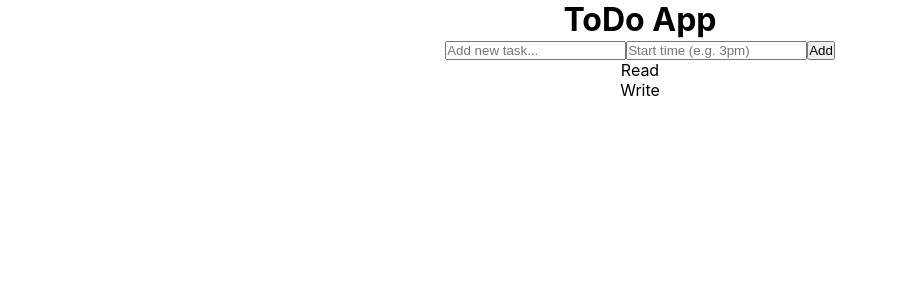
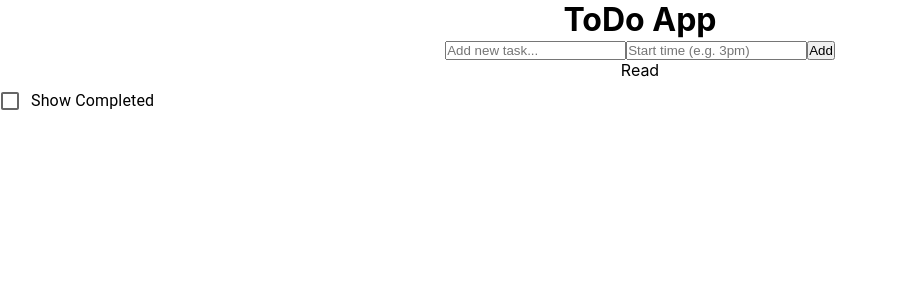
Before and after one commit to krunal002/todoapp, a React (Create React App) app: page / in a window 1280 px wide. Shown: the top 300 px of the page, without its empty margins (0-897 px from the left). Built offline with nearby package versions, Linux system fonts and the light colour scheme.

Commit message:
Toggle added to show completed or not

```diff
--- a/package.json
+++ b/package.json
@@ -3,12 +3,18 @@
   "version": "0.1.0",
   "private": true,
   "dependencies": {
+    "@emotion/react": "^11.11.3",
+    "@emotion/styled": "^11.11.0",
+    "@mui/icons-material": "^5.15.8",
+    "@mui/material": "^5.15.7",
+    "@mui/styled-engine-sc": "^6.0.0-alpha.15",
     "@testing-library/jest-dom": "^5.17.0",
     "@testing-library/react": "^13.4.0",
     "@testing-library/user-event": "^13.5.0",
     "react": "^18.2.0",
     "react-dom": "^18.2.0",
     "react-scripts": "5.0.1",
+    "styled-components": "^6.1.8",
     "web-vitals": "^2.1.4"
   },
   "scripts": {
--- /dev/null
+++ b/src/Component/checkbox.jsx
@@ -0,0 +1,16 @@
+import * as React from "react";
+import FormGroup from "@mui/material/FormGroup";
+import FormControlLabel from "@mui/material/FormControlLabel";
+import Checkbox from "@mui/material/Checkbox";
+
+export default function CheckboxLabel({ label, clickFunction }) {
+  return (
+    <FormGroup>
+      <FormControlLabel
+        control={<Checkbox />}
+        label={label}
+        onClick={clickFunction}
+      />
+    </FormGroup>
+  );
+}
--- /dev/null
+++ b/src/Component/textInput.jsx
@@ -0,0 +1,13 @@
+const TextInput = ({ name, value, placeholder, onChange }) => (
+  <input
+    type="text"
+    name={name}
+    id={name}
+    className="input-field"
+    placeholder={placeholder}
+    value={value}
+    onChange={onChange}
+  />
+);
+
+export default TextInput;
--- a/src/ToDoApp/todo.jsx
+++ b/src/ToDoApp/todo.jsx
@@ -1,9 +1,19 @@
 import { useContext } from "react";
 import { ToDoContext } from "../ToDoContext/context";
+import CheckboxLabel from "../Component/checkbox";
+import TextInput from "../Component/textInput";
 
 const ToDoApp = () => {
-  const { todos, todoTitle, setTodoTitle, todoTime, setTodoTime, addTodo } =
-    useContext(ToDoContext);
+  const {
+    todos,
+    todoTitle,
+    setTodoTitle,
+    todoTime,
+    setTodoTime,
+    addTodo,
+    showCompleted,
+    toggleCompleted,
+  } = useContext(ToDoContext);
 
   return (
     <main>
@@ -13,23 +23,16 @@ const ToDoApp = () => {
 
       <section>
         <div className="add-todo">
-          <input
-            type="text"
-            name="title"
-            id="title"
-            className="input-field"
-            placeholder="Add new task..."
+          <TextInput
+            name={"title"}
             value={todoTitle}
+            placeholder={"Add new task..."}
             onChange={(e) => setTodoTitle(e.target.value)}
           />
-
-          <input
-            type="text"
-            name="time"
-            id="time"
-            className="input-field"
-            placeholder="Start time (e.g. 3pm)"
+          <TextInput
+            name={"time"}
             value={todoTime}
+            placeholder={"Start time (e.g. 3pm)"}
             onChange={(e) => setTodoTime(e.target.value)}
           />
 
@@ -39,9 +42,18 @@ const ToDoApp = () => {
         </div>
 
         <div className="todo-list">
-          {todos.map((todo) => (
-            <p>{todo.title}</p>
-          ))}
+          {todos
+            .filter((todo) => (showCompleted ? true : !todo.completed))
+            .map((todo) => (
+              <p>{todo.title}</p>
+            ))}
+        </div>
+
+        <div className="toggle-completed">
+          <CheckboxLabel
+            label={"Show Completed"}
+            clickFunction={toggleCompleted}
+          />
         </div>
       </section>
     </main>
--- a/src/ToDoContext/context.jsx
+++ b/src/ToDoContext/context.jsx
@@ -8,6 +8,7 @@ export const ToDoContextHandler = ({ children }) => {
     { id: 1703846031824, title: "Read", time: "5pm", completed: false },
     { id: 1703846438230, title: "Write", time: "6pm", completed: true },
   ]);
+  const [showCompleted, setShowCompleted] = useState(false);
 
   const addTodo = () => {
     // console.log(todoTitle, todoTime);
@@ -20,16 +21,22 @@ export const ToDoContextHandler = ({ children }) => {
 
     setTodos([...todos, newTodo]);
   };
+
+  const toggleCompleted = () => {
+    setShowCompleted(!showCompleted);
+  };
   return (
     <ToDoContext.Provider
       value={{
         todos,
+        todoTitle,
+        todoTime,
+        showCompleted,
         setTodos,
-        todoTitle,
         setTodoTitle,
-        todoTime,
         setTodoTime,
         addTodo,
+        toggleCompleted,
       }}
     >
       {children}
```
Also changed, not shown: 1 other file (tests, documents, lock files or other folders).
